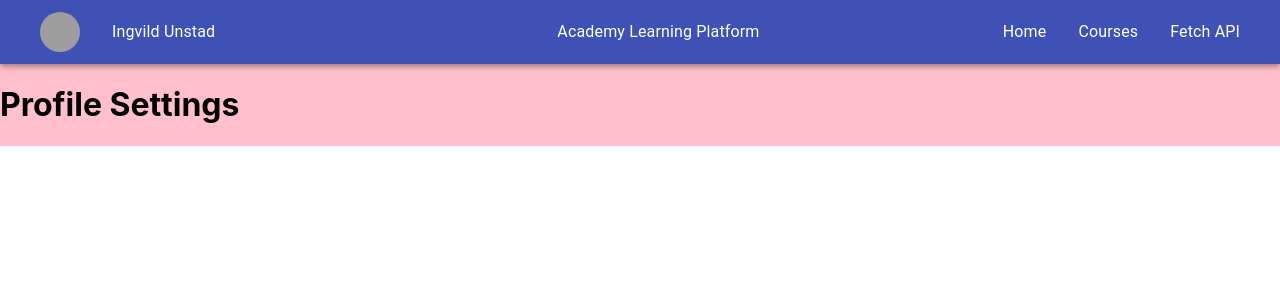
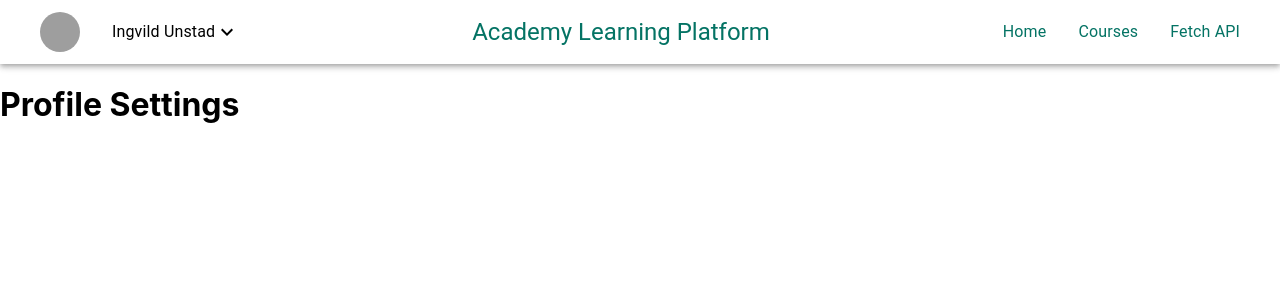
Before and after one commit to LisaFosH/AcademyLearningPlatformReact, a React (Create React App) app: page /profile-settings in a window 1280 px wide. Shown: the top 300 px of the page. Built offline with nearby package versions, Linux system fonts and the light colour scheme; no server answers; grey boxes are pictures that could not be loaded.

Commit message:
Added a basic CourseTree (mot connected to anything else yet). General cleanup and prettifying.

```diff
--- a/package.json
+++ b/package.json
@@ -7,6 +7,7 @@
     "@ckeditor/ckeditor5-react": "^3.0.0",
     "@material-ui/core": "^4.11.2",
     "@material-ui/icons": "^4.11.2",
+    "@material-ui/lab": "^4.0.0-alpha.57",
     "@material-ui/styles": "^4.11.2",
     "@testing-library/jest-dom": "^5.11.6",
     "@testing-library/react": "^11.2.2",
--- a/src/App.css
+++ b/src/App.css
@@ -1,19 +1,5 @@
 .App {
-    margin: 0;
+  margin: 0;
+  display: flex;
+  flex-wrap: wrap;
 }
-
-.con{
-    background-color: palegoldenrod;
-}
-
-.con1 {
-  background-color: paleturquoise;
-}
-
-.con2 {
-  background-color: palegreen;
-}
-
-.con3 {
-  background-color: lightpink;
-}
--- a/src/App.js
+++ b/src/App.js
@@ -18,7 +18,7 @@ function App() {
   return (
     <div className="App">
       <Router>
-        <Navbar />
+        <Navbar/>
         <Switch>
           <Route path="/" exact component={Home} />{" "}
           <Route path="/profile-settings" exact component={ProfileSettings} />{" "}
--- /dev/null
+++ b/src/Components/CourseTree.css
@@ -0,0 +1,3 @@
+.course-tree {
+  padding: 15px;
+}
--- a/src/Components/CourseTree.js
+++ b/src/Components/CourseTree.js
@@ -1,11 +1,67 @@
-import React from 'react'
+import React from "react";
+import { Typography } from "@material-ui/core";
+import { makeStyles } from "@material-ui/core/styles";
+import TreeView from "@material-ui/lab/TreeView";
+import ExpandMoreIcon from "@material-ui/icons/ExpandMore";
+import ChevronRightIcon from "@material-ui/icons/ChevronRight";
+import TreeItem from "@material-ui/lab/TreeItem";
+import "./CourseTree.css"
+
+const useStyles = makeStyles({
+  root: {
+    //  If we wanna make changes to the looks of the tree (which we do, eventually)
+  },
+});
 
 function CourseTree() {
-    return (
-        <>
-            <h1>Courses</h1>
-        </>
-    )
+  const classes = useStyles();
+
+  return (
+    <div className="course-tree">
+      <Typography variant="h3">Courses</Typography>{" "}
+      <TreeView
+        className={classes.root}
+        defaultCollapseIcon={<ExpandMoreIcon />}
+        defaultExpandIcon={<ChevronRightIcon />}
+      >
+        <TreeItem nodeId="1" label="C#Summer2020">
+          <TreeItem nodeId="2" label="Pre-studies">
+            <TreeItem label="Week 1" />
+            <TreeItem label="Week 2" />
+            <TreeItem label="Week 3" />
+            <TreeItem label="Week 4" />
+            <TreeItem label="Week 5" />
+            <TreeItem label="Week 6" />
+          </TreeItem>
+          <TreeItem nodeId="3" label="Java" />
+          <TreeItem nodeId="4" label="HTML & CSS" />
+          <TreeItem nodeId="5" label="JavaScript" />
+        </TreeItem>
+        <TreeItem nodeId="6" label="JavaFall2020">
+          <TreeItem nodeId="7" label="Pre-studies">
+            <TreeItem label="Week 1" />
+            <TreeItem label="Week 2" />
+            <TreeItem label="Week 3" />
+            <TreeItem label="Week 4" />
+            <TreeItem label="Week 5" />
+            <TreeItem label="Week 6" />
+          </TreeItem>
+          <TreeItem nodeId="8" label="C#" />
+          <TreeItem nodeId="9" label="HTML & CSS" />
+          <TreeItem nodeId="10" label="JavaScript" />
+        </TreeItem>
+        <TreeItem nodeId="11" label="JavaScriptSpring2021">
+          <TreeItem nodeId="12" label="Pre-studies">
+            <TreeItem label="Week 1" />
+            <TreeItem label="Week 2" />
+            <TreeItem label="Week 3" />
+          </TreeItem>
+          <TreeItem nodeId="13" label="HTML & CSS" />
+          <TreeItem nodeId="14" label="JavaScript" />
+        </TreeItem>
+      </TreeView>
+    </div>
+  );
 }
 
-export default CourseTree
+export default CourseTree;
--- a/src/Components/Navbar.css
+++ b/src/Components/Navbar.css
@@ -1,10 +1,18 @@
 a {
-    text-decoration: none;
-    color: white;
+  text-decoration: none;
+  color: initial;
 }
 
 a:hover {
-    color: gray;
-    /* border-bottom: 5px solid white; */
-    transition: all 0.2s ease-out;
+  color: gray;
+  /* border-bottom: 5px solid white; */
+  transition: all 0.2s ease-out;
 }
+
+.logo {
+  color: #047364;
+}
+
+.nav-link {
+  color: #047364;
+}
--- a/src/Components/Navbar.js
+++ b/src/Components/Navbar.js
@@ -6,9 +6,8 @@ import {
   Avatar,
   MenuItem,
 } from "@material-ui/core";
-import LaptopIcon from "@material-ui/icons/Laptop";
+import ExpandMore from "@material-ui/icons/ExpandMore";
 import { makeStyles } from "@material-ui/styles";
-// import { Link } from "@material-ui/core";
 import { Link } from "react-router-dom";
 import "./Navbar.css";
 import { PlayCircleFilledWhite } from "@material-ui/icons";
@@ -23,7 +22,7 @@ const useStyles = makeStyles(() => ({
 const Navbar = () => {
   const classes = useStyles();
   return (
-    <AppBar position="static">
+    <AppBar position="static" color="transparent">
       <Toolbar>
         <MenuItem>
           <Avatar
@@ -31,18 +30,31 @@ const Navbar = () => {
             src="https://images.unsplash.com/photo-1563372512-5cea14180426?ixlib=rb-1.2.1&ixid=MXwxMjA3fDB8MHxwaG90by1wYWdlfHx8fGVufDB8fHw%3D&auto=format&fit=crop&w=634&q=80"
           />
         </MenuItem>
-        <MenuItem className={classes.typographyStyles}>Ingvild Unstad</MenuItem>
-        <MenuItem className={classes.typographyStyles}>
-          <Link to="/">Academy Learning Platform</Link>
+        <MenuItem>
+          Ingvild Unstad <ExpandMore />
+        </MenuItem>
+        <div className={classes.typographyStyles}></div>
+        <MenuItem>
+          <Link to="/" className="logo">
+            {" "}
+            <Typography variant="h5">Academy Learning Platform</Typography>
+          </Link>
+        </MenuItem>
+        <div className={classes.typographyStyles}></div>
+        <MenuItem>
+          <Link to="/" className="nav-link">
+            Home
+          </Link>
         </MenuItem>
         <MenuItem>
-          <Link to="/">Home</Link>
+          <Link to="/courses" className="nav-link">
+            Courses
+          </Link>
         </MenuItem>
         <MenuItem>
-          <Link to="/courses">Courses</Link>
-        </MenuItem>
-        <MenuItem>
-          <Link to="/fetch-api">Fetch API</Link>
+          <Link to="/fetch-api" className="nav-link">
+            Fetch API
+          </Link>
         </MenuItem>
       </Toolbar>
     </AppBar>
--- a/src/Components/TextEditor.css
+++ b/src/Components/TextEditor.css
@@ -1,23 +1,12 @@
-.App {
-  display: flex;
-  flex-wrap: wrap;
-  margin: 5em;
-  background-color: pink;
+.editor-container {
+  padding: 15px;
 }
 
 .editor {
   max-width: 700px;
 }
 
-.test {
-  background-color: greenyellow;
-}
-
 .ck-editor__editable_inline {
   min-height: 300px;
   max-width: 700px;
 }
-
-h2 {
-  margin-left: 20px;
-}
--- a/src/Components/TextEditor.js
+++ b/src/Components/TextEditor.js
@@ -7,8 +7,11 @@ import "./TextEditor.css";
 function TextEditor() {
   const [text, setText] = useState("");
 
+  //We need to save this in the database and then fetch it (and be able to update, edit, delete etc..)
+  const parsedText = parse(text);
+
   return (
-    <>
+    <div className="editor-container">
       <div className="editor">
         <CKEditor
           editor={ClassicEditor}
@@ -21,9 +24,9 @@ function TextEditor() {
       </div>
       <div>
         <h2>Content</h2>
-        <p>{parse(text)}</p>
+        <p>{parsedText}</p>
       </div>
-    </>
+    </div>
   );
 }
 
--- /dev/null
+++ b/src/Components/pages/Home.css
@@ -0,0 +1,16 @@
+.grid-container {
+    height: 93vh;
+}
+
+.course-tree-container {
+  background-color: WhiteSmoke;
+}
+
+.middle-container {
+    background-color: white;
+}
+
+.notes-container {
+  border-left: 1px solid gainsboro;
+  padding: 15px;
+}
--- a/src/Components/pages/Home.js
+++ b/src/Components/pages/Home.js
@@ -1,20 +1,21 @@
 import React from "react";
 import TextEditor from "../TextEditor";
 import CourseTree from "../CourseTree";
-import { Grid } from "@material-ui/core";
+import { Grid, Typography } from "@material-ui/core";
+import "./Home.css";
 
 function Home() {
   return (
     <>
-      <Grid container direction="row" className="con">
-        <Grid item xs="12" md="4" className="con1">
+      <Grid container direction="row" className="grid-container">
+        <Grid item xs="12" md="3" className="course-tree-container">
           <CourseTree />
         </Grid>
-        <Grid item xs="12" md="4" className="con2">
+        <Grid item xs="12" md="5" className="middle-container">
           <TextEditor />
         </Grid>
-        <Grid item xs="12" md="4" className="con3">
-          <h2>My Notes</h2>
+        <Grid item xs="12" md="4" className="notes-container">
+          <Typography variant="h3">My Notes</Typography>
           <ul>
             <li>Notes</li>
             <li>More notes</li>
--- a/src/index.js
+++ b/src/index.js
@@ -1,14 +1,32 @@
-import React from 'react';
-import ReactDOM from 'react-dom';
-import './index.css';
-import App from './App';
-import reportWebVitals from './reportWebVitals';
+import React from "react";
+import ReactDOM from "react-dom";
+import "./index.css";
+import App from "./App";
+import reportWebVitals from "./reportWebVitals";
+import { createMuiTheme, ThemeProvider } from "@material-ui/core/styles";
+
+const theme = createMuiTheme({
+  palette: {
+    primary: {
+      light: "#33ab9f",
+      main: "#009688",
+      dark: "#00695f",
+    },
+    secondary: {
+      light: "#4aedc4",
+      main: "#1de9b6",
+      dark: "#14a37f",
+    },
+  },
+});
 
 ReactDOM.render(
   <React.StrictMode>
-    <App />
+    <ThemeProvider theme={theme}>
+      <App />
+    </ThemeProvider>
   </React.StrictMode>,
-  document.getElementById('root')
+  document.getElementById("root")
 );
 
 // If you want to start measuring performance in your app, pass a function
```
Also changed, not shown: 2 other files (tests, documents, lock files or other folders).
